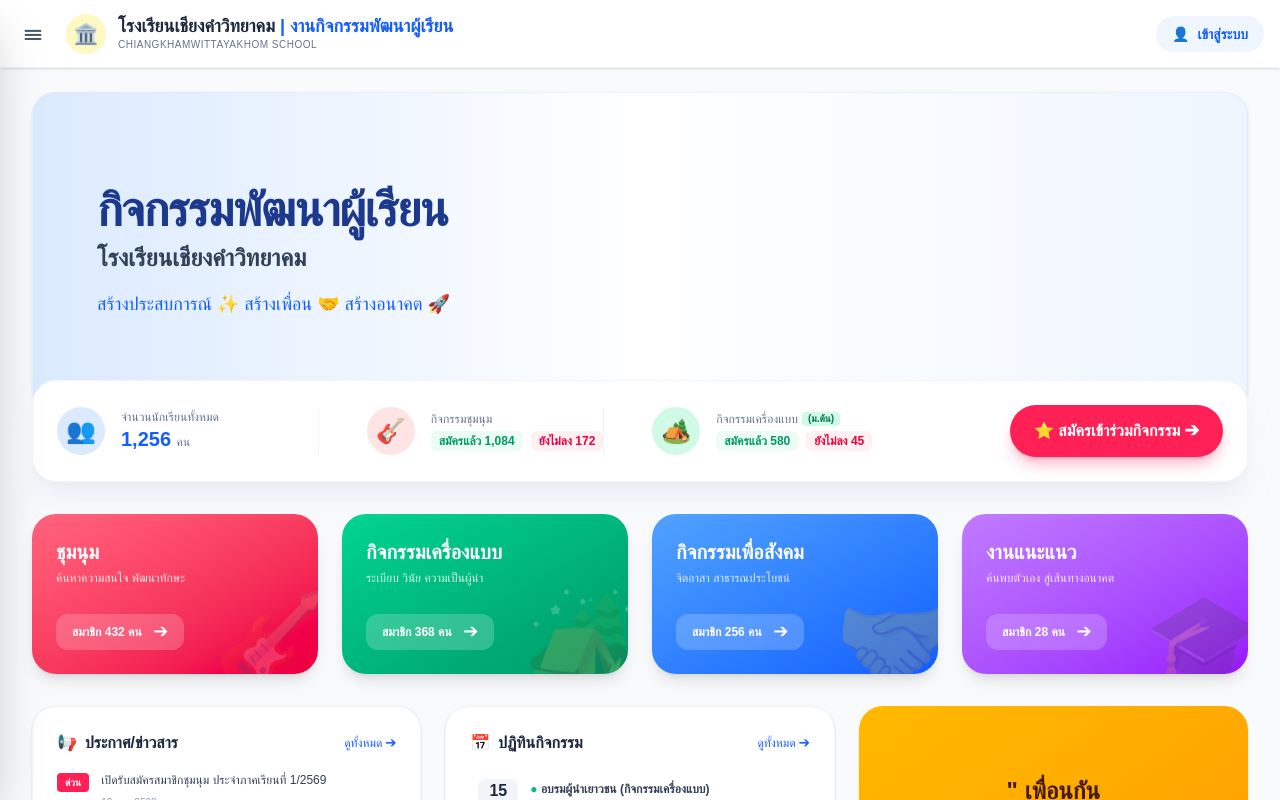
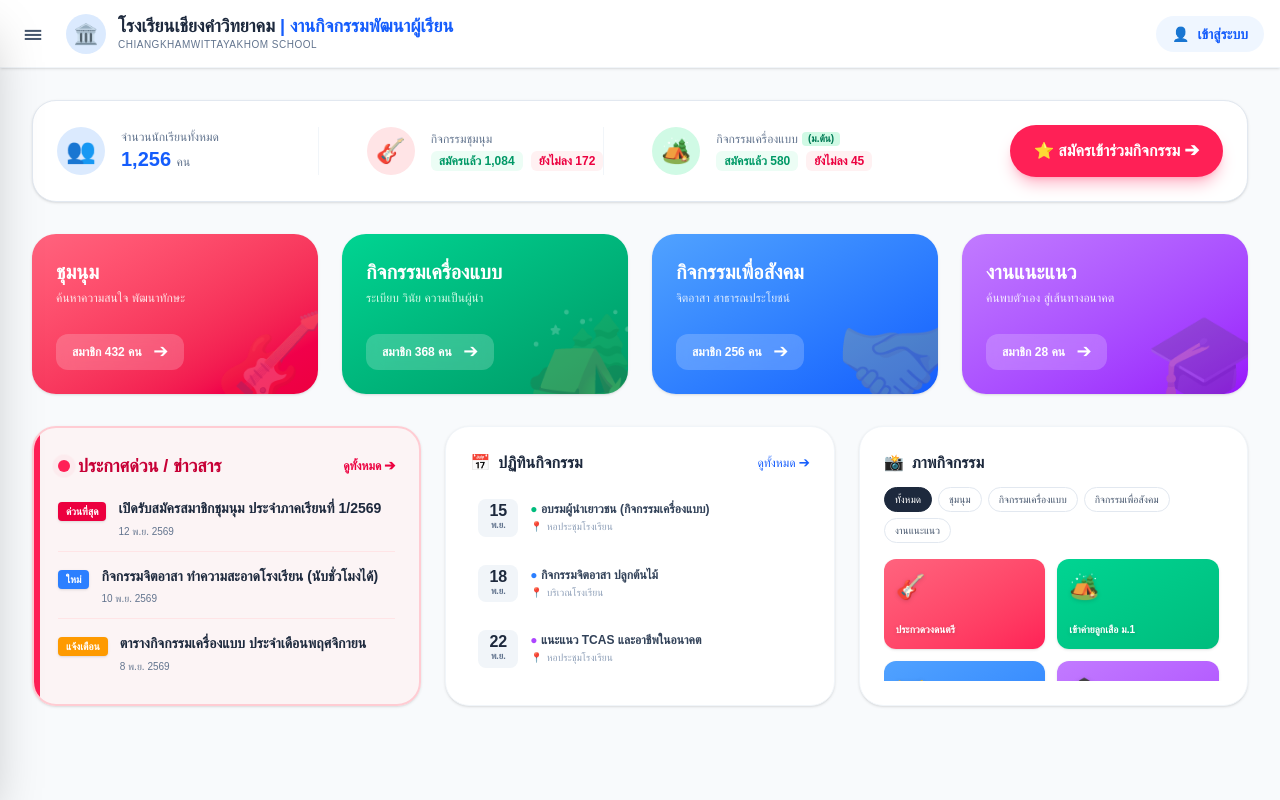
Before and after one commit to sutin2518-a11y/student-activity-app, a Next.js app: page / in a window 1280 px wide. Shown: the top 800 px of the page. Built offline with nearby package versions, Linux system fonts and the light colour scheme.

Commit message:
Remove banner, highlight announcements, and replace yellow box with activity photo gallery filter

```diff
--- a/src/app/page.tsx
+++ b/src/app/page.tsx
@@ -5,54 +5,49 @@ import Link from "next/link";
 
 export default function HomePage() {
   const [isSidebarOpen, setIsSidebarOpen] = useState(false);
+  const [activeGalleryTab, setActiveGalleryTab] = useState("ทั้งหมด");
+
+  // ข้อมูลจำลองสำหรับภาพกิจกรรม
+  const galleryItems = [
+    { id: 1, category: "ชุมนุม", title: "ประกวดวงดนตรี", color: "from-rose-400 to-rose-500", icon: "🎸" },
+    { id: 2, category: "กิจกรรมเครื่องแบบ", title: "เข้าค่ายลูกเสือ ม.1", color: "from-emerald-400 to-emerald-500", icon: "🏕️" },
+    { id: 3, category: "กิจกรรมเพื่อสังคม", title: "ปลูกป่าชายเลน", color: "from-blue-400 to-blue-500", icon: "🤝" },
+    { id: 4, category: "งานแนะแนว", title: "ปัจฉิมนิเทศ ม.6", color: "from-purple-400 to-purple-500", icon: "🎓" },
+    { id: 5, category: "ชุมนุม", title: "นิทรรศการศิลปะ", color: "from-rose-400 to-rose-500", icon: "🎨" },
+    { id: 6, category: "กิจกรรมเครื่องแบบ", title: "สวนสนาม เนตรนารี", color: "from-emerald-400 to-emerald-500", icon: "🚶‍♀️" },
+  ];
+
+  // คัดกรองภาพตามแท็บที่เลือก
+  const filteredGallery = activeGalleryTab === "ทั้งหมด"
+    ? galleryItems
+    : galleryItems.filter(item => item.category === activeGalleryTab);
 
   return (
     <div className="min-h-screen bg-slate-50 font-sans relative overflow-x-hidden">
 
-      {/* 🟢 แถบเมนูด้านข้าง (Sidebar) - ซ่อนไว้เปิดด้วยปุ่ม ☰ */}
-      <div
-        className={`fixed inset-y-0 left-0 z-[60] w-72 bg-slate-900 text-white shadow-2xl transform transition-transform duration-300 ease-in-out ${
-          isSidebarOpen ? "translate-x-0" : "-translate-x-full"
-        }`}
-      >
+      {/* 🟢 แถบเมนูด้านข้าง (Sidebar) */}
+      <div className={`fixed inset-y-0 left-0 z-[60] w-72 bg-slate-900 text-white shadow-2xl transform transition-transform duration-300 ease-in-out ${isSidebarOpen ? "translate-x-0" : "-translate-x-full"}`}>
         <div className="p-5 border-b border-slate-800 flex justify-between items-center">
           <span className="font-bold text-lg">เมนูหลัก</span>
-          <button
-            onClick={() => setIsSidebarOpen(false)}
-            className="p-2 bg-slate-800 hover:bg-slate-700 rounded-full transition text-slate-300 hover:text-white"
-          >
-            ✕
-          </button>
+          <button onClick={() => setIsSidebarOpen(false)} className="p-2 bg-slate-800 hover:bg-slate-700 rounded-full transition text-slate-300 hover:text-white">✕</button>
         </div>
         <nav className="p-4 space-y-2">
           <Link href="/" className="block px-4 py-3 bg-blue-600 rounded-xl font-bold shadow-md">🏠 หน้าแรก</Link>
           <Link href="/login" className="block px-4 py-3 hover:bg-slate-800 rounded-xl transition">🔑 เข้าสู่ระบบ</Link>
           <Link href="/admin" className="block px-4 py-3 hover:bg-slate-800 rounded-xl transition">⚙️ ระบบ Admin</Link>
-          <Link href="/admin/uniform-import" className="block px-4 py-3 hover:bg-slate-800 rounded-xl transition">📥 นำเข้าเครื่องแบบ (CSV)</Link>
-          <Link href="/teacher/club/import" className="block px-4 py-3 hover:bg-slate-800 rounded-xl transition">🏫 นำเข้าชุมนุม (CSV)</Link>
         </nav>
       </div>
 
-      {/* ฉากหลังสีดำทึบแสงเมื่อเปิด Sidebar */}
-      {isSidebarOpen && (
-        <div
-          className="fixed inset-0 bg-black/50 z-50 backdrop-blur-sm transition-opacity"
-          onClick={() => setIsSidebarOpen(false)}
-        ></div>
-      )}
+      {isSidebarOpen && <div className="fixed inset-0 bg-black/50 z-50 backdrop-blur-sm transition-opacity" onClick={() => setIsSidebarOpen(false)}></div>}
 
       {/* 🔵 แถบด้านบนสุด (Header Top Bar) */}
       <div className="bg-white px-4 py-3 flex items-center justify-between shadow-sm relative z-40 border-b border-slate-100">
         <div className="flex items-center gap-4">
-          <button
-            onClick={() => setIsSidebarOpen(true)}
-            className="p-2 text-slate-600 hover:bg-slate-100 rounded-lg transition"
-            title="เปิดเมนู"
-          >
+          <button onClick={() => setIsSidebarOpen(true)} className="p-2 text-slate-600 hover:bg-slate-100 rounded-lg transition" title="เปิดเมนู">
             <span className="text-2xl leading-none">☰</span>
           </button>
           <div className="flex items-center gap-3">
-            <div className="w-10 h-10 bg-yellow-100 rounded-full flex items-center justify-center text-xl">🏛️</div>
+            <div className="w-10 h-10 bg-blue-100 rounded-full flex items-center justify-center text-xl">🏛️</div>
             <div>
               <h1 className="font-bold text-slate-800 leading-tight text-base md:text-lg">โรงเรียนเชียงคำวิทยาคม <span className="text-blue-600 hidden md:inline">| งานกิจกรรมพัฒนาผู้เรียน</span></h1>
               <p className="text-[10px] text-slate-500 uppercase tracking-wider">Chiangkhamwittayakhom School</p>
@@ -66,29 +61,11 @@ export default function HomePage() {
         </div>
       </div>
 
-      <main className="max-w-7xl mx-auto px-4 sm:px-6 lg:px-8 py-6 space-y-8 relative z-10">
+      <main className="max-w-7xl mx-auto px-4 sm:px-6 lg:px-8 py-8 space-y-8 relative z-10">
 
-        {/* 🟡 1. Hero Banner ส่วนต้อนรับ */}
-        <div className="relative bg-gradient-to-r from-blue-100 via-white to-blue-50 rounded-3xl overflow-hidden shadow-sm h-[280px] md:h-[320px] flex items-center border border-blue-100/50">
-          <div className="relative z-10 p-8 md:p-16 w-full text-center md:text-left">
-            <h2 className="text-3xl md:text-5xl font-extrabold text-blue-900 tracking-tight">
-              กิจกรรมพัฒนาผู้เรียน
-            </h2>
-            <h3 className="text-xl md:text-2xl font-bold text-slate-700 mt-2">
-              โรงเรียนเชียงคำวิทยาคม
-            </h3>
-            <p className="mt-4 text-blue-600 font-medium text-base md:text-lg">
-              สร้างประสบการณ์ ✨ สร้างเพื่อน 🤝 สร้างอนาคต 🚀
-            </p>
-          </div>
-        </div>
-
-        {/* 🔴 2. แถบสถิติ 3 กล่อง และปุ่มสมัคร (ปรับปรุงใหม่ตามเงื่อนไข) */}
-        <div className="bg-white rounded-3xl shadow-xl shadow-slate-200/50 p-4 md:p-6 -mt-16 relative z-20 flex flex-col xl:flex-row items-center justify-between gap-6 border border-slate-100">
-
+        {/* 🔴 1. แถบสถิติ 3 กล่อง และปุ่มสมัคร */}
+        <div className="bg-white rounded-3xl shadow-sm p-4 md:p-6 flex flex-col xl:flex-row items-center justify-between gap-6 border border-slate-200">
           <div className="grid grid-cols-1 md:grid-cols-3 gap-6 w-full xl:w-auto divide-y md:divide-y-0 md:divide-x divide-slate-100">
-
-            {/* กล่องที่ 1: นักเรียนทั้งหมด */}
             <div className="flex items-center gap-4 pt-2 md:pt-0">
               <div className="w-12 h-12 bg-blue-100 text-blue-600 rounded-full flex items-center justify-center text-2xl shrink-0">👥</div>
               <div>
@@ -96,8 +73,6 @@ export default function HomePage() {
                 <p className="text-xl font-bold text-blue-600">1,256 <span className="text-xs text-slate-500 font-normal">คน</span></p>
               </div>
             </div>
-
-            {/* กล่องที่ 2: กิจกรรมชุมนุม */}
             <div className="flex items-center gap-4 pt-4 md:pt-0 md:pl-6">
               <div className="w-12 h-12 bg-rose-100 text-rose-600 rounded-full flex items-center justify-center text-2xl shrink-0">🎸</div>
               <div>
@@ -108,8 +83,6 @@ export default function HomePage() {
                 </div>
               </div>
             </div>
-
-            {/* กล่องที่ 3: กิจกรรมเครื่องแบบ (เฉพาะ ม.ต้น) */}
             <div className="flex items-center gap-4 pt-4 md:pt-0 md:pl-6">
               <div className="w-12 h-12 bg-emerald-100 text-emerald-600 rounded-full flex items-center justify-center text-2xl shrink-0">🏕️</div>
               <div>
@@ -123,19 +96,15 @@ export default function HomePage() {
                 </div>
               </div>
             </div>
-
           </div>
-
-          {/* ปุ่มสมัคร */}
           <Link href="/login" className="w-full xl:w-auto bg-rose-500 hover:bg-rose-600 text-white px-6 py-3.5 rounded-full font-bold text-base shadow-lg shadow-rose-500/30 transition-all text-center flex items-center justify-center gap-2 shrink-0">
             ⭐ สมัครเข้าร่วมกิจกรรม ➔
           </Link>
-
         </div>
 
-        {/* 🟢 3. กล่องเมนูกิจกรรม 4 สี */}
+        {/* 🟢 2. กล่องเมนูกิจกรรม 4 สี */}
         <div className="grid grid-cols-1 md:grid-cols-2 lg:grid-cols-4 gap-6">
-          <Link href="/login" className="group bg-gradient-to-br from-rose-400 to-rose-600 rounded-3xl p-6 text-white shadow-lg hover:shadow-xl transition-all relative overflow-hidden h-40 flex flex-col justify-between">
+          <Link href="/login" className="group bg-gradient-to-br from-rose-400 to-rose-600 rounded-3xl p-6 text-white shadow-sm hover:shadow-md transition-all relative overflow-hidden h-40 flex flex-col justify-between">
             <div className="relative z-10">
               <h3 className="font-bold text-xl">ชุมนุม</h3>
               <p className="text-rose-100 text-xs mt-1">ค้นหาความสนใจ พัฒนาทักษะ</p>
@@ -146,8 +115,7 @@ export default function HomePage() {
             </div>
             <div className="absolute -right-4 -bottom-4 text-8xl opacity-20">🎸</div>
           </Link>
-
-          <Link href="/login" className="group bg-gradient-to-br from-emerald-400 to-emerald-600 rounded-3xl p-6 text-white shadow-lg hover:shadow-xl transition-all relative overflow-hidden h-40 flex flex-col justify-between">
+          <Link href="/login" className="group bg-gradient-to-br from-emerald-400 to-emerald-600 rounded-3xl p-6 text-white shadow-sm hover:shadow-md transition-all relative overflow-hidden h-40 flex flex-col justify-between">
             <div className="relative z-10">
               <h3 className="font-bold text-xl">กิจกรรมเครื่องแบบ</h3>
               <p className="text-emerald-100 text-xs mt-1">ระเบียบ วินัย ความเป็นผู้นำ</p>
@@ -158,8 +126,7 @@ export default function HomePage() {
             </div>
             <div className="absolute -right-4 -bottom-4 text-8xl opacity-20">🏕️</div>
           </Link>
-
-          <Link href="/login" className="group bg-gradient-to-br from-blue-400 to-blue-600 rounded-3xl p-6 text-white shadow-lg hover:shadow-xl transition-all relative overflow-hidden h-40 flex flex-col justify-between">
+          <Link href="/login" className="group bg-gradient-to-br from-blue-400 to-blue-600 rounded-3xl p-6 text-white shadow-sm hover:shadow-md transition-all relative overflow-hidden h-40 flex flex-col justify-between">
             <div className="relative z-10">
               <h3 className="font-bold text-xl">กิจกรรมเพื่อสังคม</h3>
               <p className="text-blue-100 text-xs mt-1">จิตอาสา สาธารณประโยชน์</p>
@@ -170,8 +137,7 @@ export default function HomePage() {
             </div>
             <div className="absolute -right-4 -bottom-4 text-8xl opacity-20">🤝</div>
           </Link>
-
-          <Link href="/login" className="group bg-gradient-to-br from-purple-400 to-purple-600 rounded-3xl p-6 text-white shadow-lg hover:shadow-xl transition-all relative overflow-hidden h-40 flex flex-col justify-between">
+          <Link href="/login" className="group bg-gradient-to-br from-purple-400 to-purple-600 rounded-3xl p-6 text-white shadow-sm hover:shadow-md transition-all relative overflow-hidden h-40 flex flex-col justify-between">
             <div className="relative z-10">
               <h3 className="font-bold text-xl">งานแนะแนว</h3>
               <p className="text-purple-100 text-xs mt-1">ค้นพบตัวเอง สู่เส้นทางอนาคต</p>
@@ -184,28 +150,33 @@ export default function HomePage() {
           </Link>
         </div>
 
-        {/* 🟣 4. ส่วนข่าวสาร, ปฏิทินกิจกรรม และ รูปภาพกราฟิกด้านล่าง */}
+        {/* 🟣 3. ส่วนข่าวสาร, ปฏิทิน, และ แกลเลอรีภาพกิจกรรม */}
         <div className="grid grid-cols-1 lg:grid-cols-3 gap-6">
 
-          {/* กล่องข่าวสาร */}
-          <div className="bg-white rounded-3xl shadow-sm border border-slate-100 p-6">
-            <div className="flex justify-between items-center mb-4">
-              <h3 className="font-bold text-base flex items-center gap-2 text-slate-800">
-                <span className="text-rose-500">📢</span> ประกาศ/ข่าวสาร
+          {/* กล่องข่าวสาร (ปรับให้เด่น สะดุดตา) */}
+          <div className="bg-rose-50/60 rounded-3xl shadow-sm border-2 border-rose-200 p-6 relative overflow-hidden">
+            <div className="absolute top-0 left-0 w-1.5 h-full bg-rose-500"></div>
+            <div className="flex justify-between items-center mb-5">
+              <h3 className="font-extrabold text-lg flex items-center gap-2 text-rose-700">
+                <span className="relative flex h-3 w-3">
+                  <span className="animate-ping absolute inline-flex h-full w-full rounded-full bg-rose-400 opacity-75"></span>
+                  <span className="relative inline-flex rounded-full h-3 w-3 bg-rose-500"></span>
+                </span>
+                ประกาศด่วน / ข่าวสาร
               </h3>
-              <Link href="/login" className="text-xs text-blue-600 hover:underline">ดูทั้งหมด ➔</Link>
+              <Link href="/login" className="text-xs text-rose-600 hover:underline font-semibold">ดูทั้งหมด ➔</Link>
             </div>
-            <div className="space-y-3">
+            <div className="space-y-4">
               {[
-                { tag: "ด่วน", color: "bg-rose-500", text: "เปิดรับสมัครสมาชิกชุมนุม ประจำภาคเรียนที่ 1/2569", date: "12 พ.ย. 2569" },
-                { tag: "ใหม่", color: "bg-blue-500", text: "กิจกรรมจิตอาสา ทำความสะอาดโรงเรียน", date: "10 พ.ย. 2569" },
-                { tag: "ประชาสัมพันธ์", color: "bg-emerald-500", text: "ตารางกิจกรรมเครื่องแบบ ประจำเดือนพฤศจิกายน", date: "8 พ.ย. 2569" },
+                { tag: "ด่วนที่สุด", color: "bg-rose-600", text: "เปิดรับสมัครสมาชิกชุมนุม ประจำภาคเรียนที่ 1/2569", date: "12 พ.ย. 2569" },
+                { tag: "ใหม่", color: "bg-blue-500", text: "กิจกรรมจิตอาสา ทำความสะอาดโรงเรียน (นับชั่วโมงได้)", date: "10 พ.ย. 2569" },
+                { tag: "แจ้งเตือน", color: "bg-amber-500", text: "ตารางกิจกรรมเครื่องแบบ ประจำเดือนพฤศจิกายน", date: "8 พ.ย. 2569" },
               ].map((news, i) => (
-                <div key={i} className="flex gap-3 items-start pb-3 border-b border-slate-50 last:border-0 last:pb-0">
-                  <span className={`px-2 py-0.5 rounded text-[10px] font-bold text-white whitespace-nowrap mt-0.5 ${news.color}`}>{news.tag}</span>
+                <div key={i} className="flex gap-3 items-start pb-3 border-b border-rose-100 last:border-0 last:pb-0">
+                  <span className={`px-2 py-0.5 rounded text-[10px] font-bold text-white whitespace-nowrap mt-0.5 shadow-sm ${news.color}`}>{news.tag}</span>
                   <div>
-                    <p className="text-xs text-slate-700 hover:text-blue-600 cursor-pointer font-medium leading-relaxed">{news.text}</p>
-                    <p className="text-[10px] text-slate-400 mt-1">{news.date}</p>
+                    <p className="text-sm text-slate-800 hover:text-rose-600 cursor-pointer font-bold leading-tight">{news.text}</p>
+                    <p className="text-[10px] text-slate-500 mt-1.5">{news.date}</p>
                   </div>
                 </div>
               ))}
@@ -216,7 +187,7 @@ export default function HomePage() {
           <div className="bg-white rounded-3xl shadow-sm border border-slate-100 p-6">
             <div className="flex justify-between items-center mb-4">
               <h3 className="font-bold text-base flex items-center gap-2 text-slate-800">
-                <span className="text-rose-500">📅</span> ปฏิทินกิจกรรม
+                <span className="text-blue-500">📅</span> ปฏิทินกิจกรรม
               </h3>
               <Link href="/login" className="text-xs text-blue-600 hover:underline">ดูทั้งหมด ➔</Link>
             </div>
@@ -240,16 +211,45 @@ export default function HomePage() {
             </div>
           </div>
 
-          {/* กล่องกราฟิกสีเหลือง */}
-          <div className="bg-gradient-to-br from-amber-400 to-amber-500 rounded-3xl shadow-sm p-6 flex flex-col justify-center items-center text-center relative overflow-hidden min-h-[220px]">
-             <div className="relative z-10 space-y-3">
-                <h3 className="text-2xl font-black text-amber-950 leading-snug">
-                  " เพื่อนกัน <br/> กิจกรรมดี ๆ <br/> ที่เชียงคำวิทยาคม "
-                </h3>
-                <p className="text-amber-900 font-semibold bg-amber-300/60 px-4 py-1.5 rounded-full text-xs backdrop-blur-sm inline-block">
-                  ✨ More Than a School
-                </p>
-             </div>
+          {/* กล่องแกลเลอรีภาพกิจกรรม (แทนกล่องสีเหลือง) */}
+          <div className="bg-white rounded-3xl shadow-sm border border-slate-100 p-6 flex flex-col h-[280px]">
+            <h3 className="font-bold text-base flex items-center gap-2 text-slate-800 mb-3">
+              <span className="text-amber-500">📸</span> ภาพกิจกรรม
+            </h3>
+
+            {/* ตัวกรองหมวดหมู่ */}
+            <div className="flex flex-wrap gap-1.5 mb-4">
+              {["ทั้งหมด", "ชุมนุม", "กิจกรรมเครื่องแบบ", "กิจกรรมเพื่อสังคม", "งานแนะแนว"].map((tab) => (
+                <button
+                  key={tab}
+                  onClick={() => setActiveGalleryTab(tab)}
+                  className={`text-[10px] px-2.5 py-1 rounded-full border transition-colors ${
+                    activeGalleryTab === tab
+                      ? 'bg-slate-800 text-white border-slate-800'
+                      : 'bg-white text-slate-600 border-slate-200 hover:bg-slate-50'
+                  }`}
+                >
+                  {tab}
+                </button>
+              ))}
+            </div>
+
+            {/* พื้นที่แสดงภาพ (ใช้ Grid) */}
+            <div className="flex-1 overflow-y-auto pr-1 custom-scrollbar">
+              <div className="grid grid-cols-2 gap-3">
+                {filteredGallery.slice(0, 4).map(item => (
+                  <div key={item.id} className={`bg-gradient-to-br ${item.color} rounded-xl p-3 text-white flex flex-col justify-between min-h-[90px] shadow-sm hover:scale-[1.02] transition-transform cursor-pointer`}>
+                    <div className="text-2xl drop-shadow-sm">{item.icon}</div>
+                    <p className="text-[10px] font-bold mt-2 truncate drop-shadow-sm">{item.title}</p>
+                  </div>
+                ))}
+                {filteredGallery.length === 0 && (
+                  <div className="col-span-2 flex items-center justify-center text-slate-400 text-xs py-8 bg-slate-50 rounded-xl border border-dashed border-slate-200">
+                    ไม่มีภาพกิจกรรมในหมวดหมู่นี้
+                  </div>
+                )}
+              </div>
+            </div>
           </div>
 
         </div>
```
